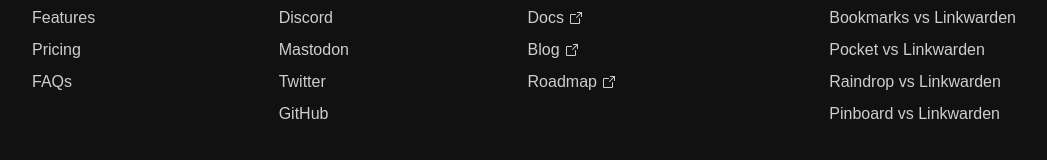
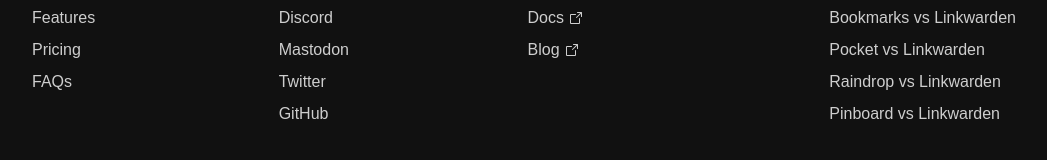
Before and after one commit to linkwarden/website, a Next.js app: page /tos in a window 1280 px wide. Shown: the part 11366-11526 px from the top of the page, without its empty margins (116-1163 px from the left). Built offline with nearby package versions, Linux system fonts and the light colour scheme.

Commit message:
minor change

```diff
--- a/components/Footer.tsx
+++ b/components/Footer.tsx
@@ -70,13 +70,6 @@ export default function Footer() {
                 className="hover:opacity-80 duration-100 text-text flex items-center gap-1"
               >
                 Blog
-                <ArrowSquareOut size={16} />
-              </Link>
-              <Link
-                href="https://github.com/orgs/linkwarden/projects/1"
-                className="hover:opacity-80 duration-100 text-text flex items-center gap-1"
-              >
-                Roadmap
                 <ArrowSquareOut size={16} />
               </Link>
             </div>
```
